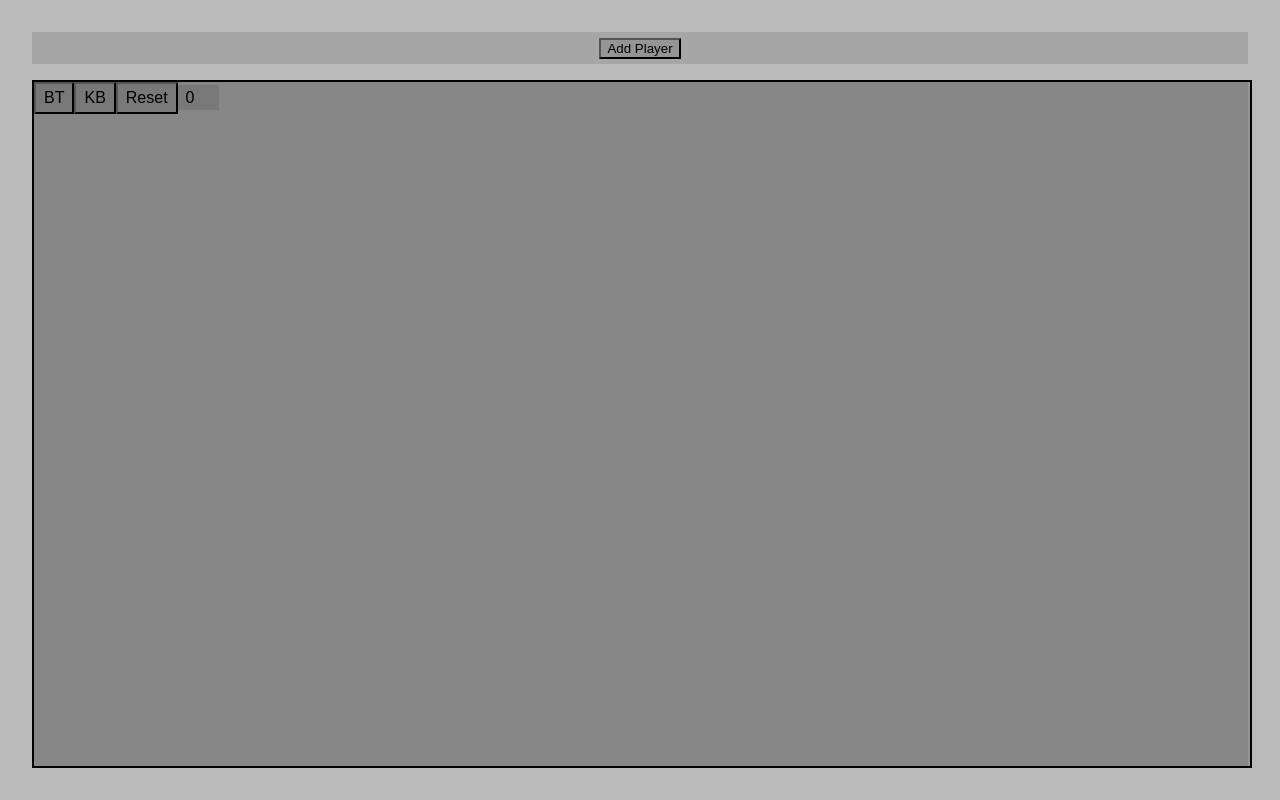
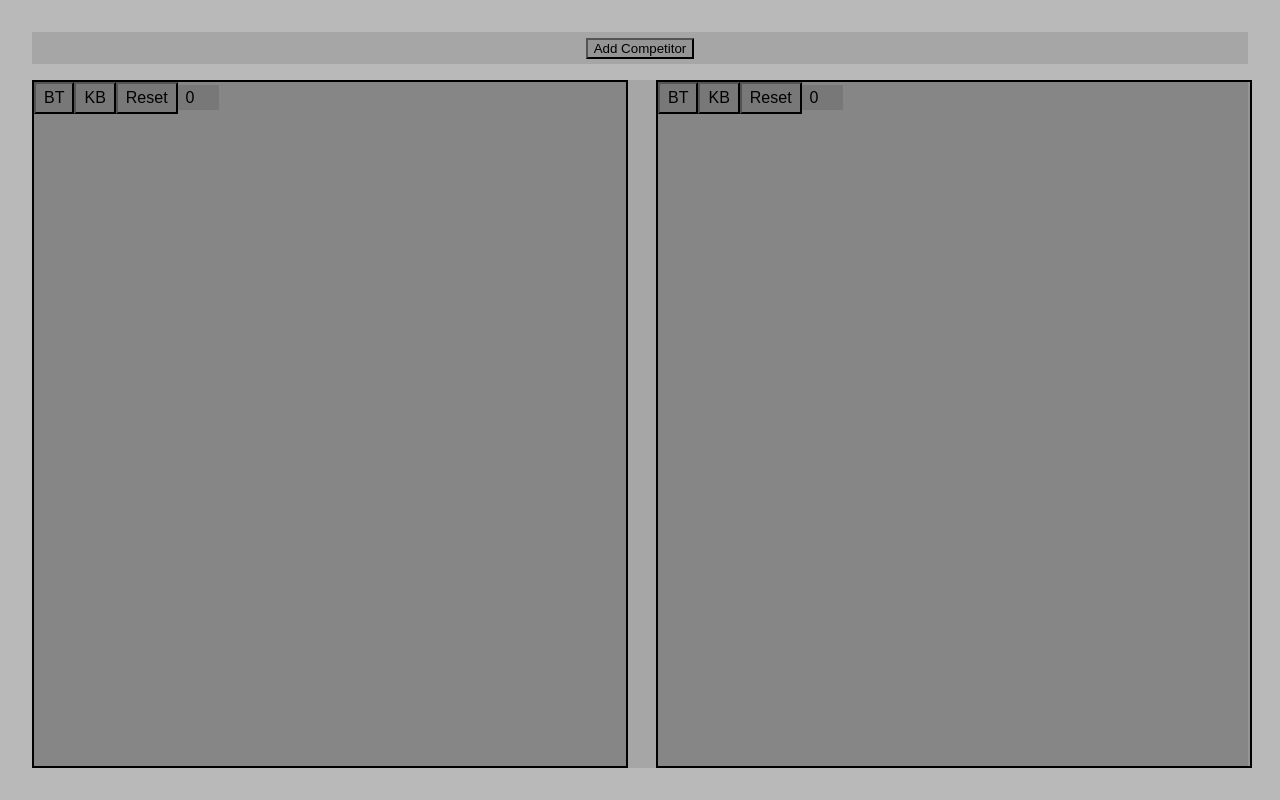
Before and after one commit to cubing/fmc-duel, a website built with Parcel: page src/index.html in a window 1280 px wide. Built offline with nearby package versions, Linux system fonts and the light colour scheme; what cubing would draw is missing.

Commit message:
Allow specifying the initial number of competitors.

```diff
--- a/src/app.ts
+++ b/src/app.ts
@@ -6,7 +6,11 @@ import {debugKeyboardConnect, connect, BluetoothPuzzle, MoveEvent} from "cubing/
 import {invert, Sequence, BlockMove, algToString, algCubingNetLink, parse} from "cubing/alg"
 import {Transformation, Puzzles, KPuzzle, EquivalentStates} from "cubing/kpuzzle"
 import {Twisty, experimentalShowJumpingFlash} from "cubing/twisty"
-import { Cube3DView } from "cubing/dist/cjs/twisty/widget";
+
+let initialNumCompetitors = parseFloat(new URL(location.href).searchParams.get("numCompetitors") || "2");
+if (isNaN(initialNumCompetitors)) {
+  initialNumCompetitors = 2;
+}
 
 const def = Puzzles["333"];
 
@@ -18,7 +22,7 @@ declare global {
 
 type Mode = "ready" | "running" | "done"
 type AppState = {
-  numPlayers: number
+  numCompetitors: number
   mode: Mode
 }
 
@@ -138,26 +142,30 @@ class Competitor {
 
 export class FMCDuelApp {
   element: HTMLElement;
-  playersElem: HTMLElement;
+  competitorsElem: HTMLElement;
   state: AppState = {
-    numPlayers: 0,
+    numCompetitors: 0,
     mode: "ready"
   }
-  players: Competitor[] = [];
+  competitors: Competitor[] = [];
   constructor() {
     this.element = document.querySelector("app");
-    this.playersElem = this.element.querySelector("competitors");
-    document.querySelector("#add-player").addEventListener("click", this.addPlayer.bind(this));
+    this.competitorsElem = this.element.querySelector("competitors");
+    document.querySelector("#add-competitor").addEventListener("click", this.addCompetitor.bind(this));
 
-    this.addPlayer();
-    this.players[0].connect(true);
+    (async () => {
+      for (let i = 0; i < initialNumCompetitors; i++) {
+        this.addCompetitor().then(competitor => competitor.connect(true));
+      }
+    })();
   }
 
-  async addPlayer() {
-    const player = new Competitor();
-    this.players.push(player);
-    this.playersElem.appendChild(player.element);
+  async addCompetitor(): Promise<Competitor> {
+    const competitor = new Competitor();
+    this.competitors.push(competitor);
+    this.competitorsElem.appendChild(competitor.element);
 
-    this.playersElem.style.gridTemplateColumns = (new Array(Math.ceil(Math.sqrt(this.players.length))).fill("1fr")).join(" ")
+    this.competitorsElem.style.gridTemplateColumns = (new Array(Math.ceil(Math.sqrt(this.competitors.length))).fill("1fr")).join(" ")
+    return competitor;
   }
 }
--- a/src/index.html
+++ b/src/index.html
@@ -8,7 +8,7 @@
 <body>
 <app>
   <controls>
-    <button id="add-player">Add Player</button>
+    <button id="add-competitor">Add Competitor</button>
   </controls>
   <competitors></competitors>
 </app>
```
